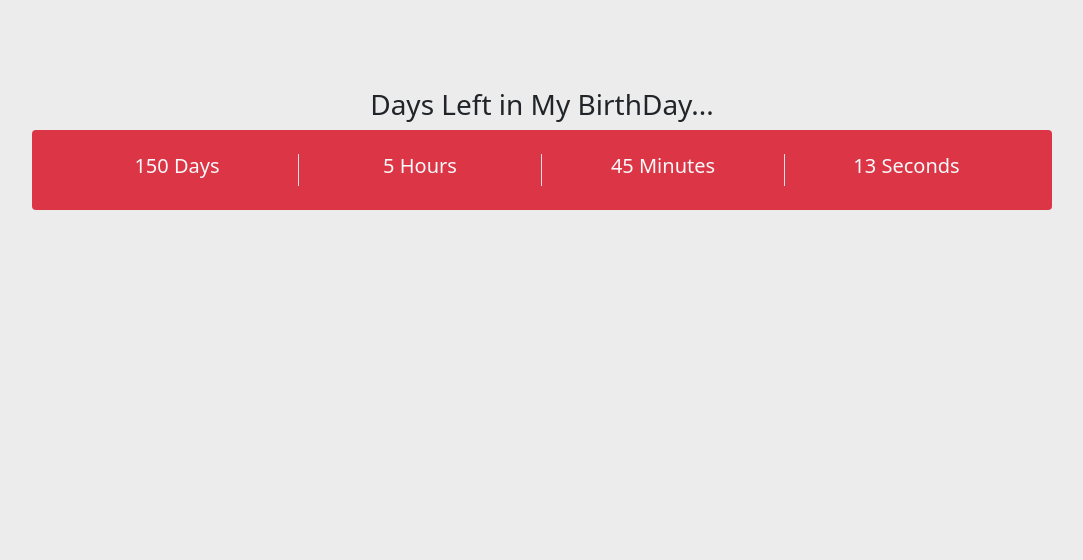
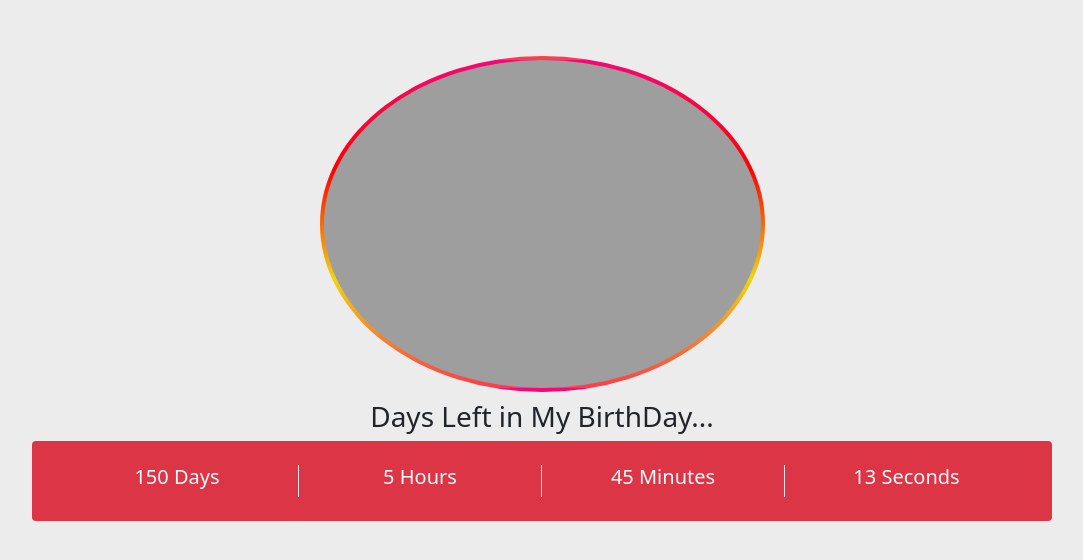
Before and after one commit to techiechandan/BirthDayCounter, a plain HTML site: page index.html in a window 1280 px wide. Shown: the whole page, without its empty margins (98-1181 px from the left). Drawn offline with nearby package versions, Linux system fonts and the light colour scheme; the site is published under a folder, as on GitHub Pages, so addresses that start at the root find nothing.

Commit message:
Update index.html

```diff
--- a/index.html
+++ b/index.html
@@ -30,7 +30,7 @@
             <div class="container">
                 <div class="row text-center">
                     <div class=" col-12 col-md-12 px-5 py-2">
-                        <img id="profile" src="/image/profile2.png" class="img-fluid" alt="" >
+                        <img id="profile" src="./image/profile2.png" class="img-fluid" alt="" >
                     </div>
                 </div>
                 <div class="row">
```
